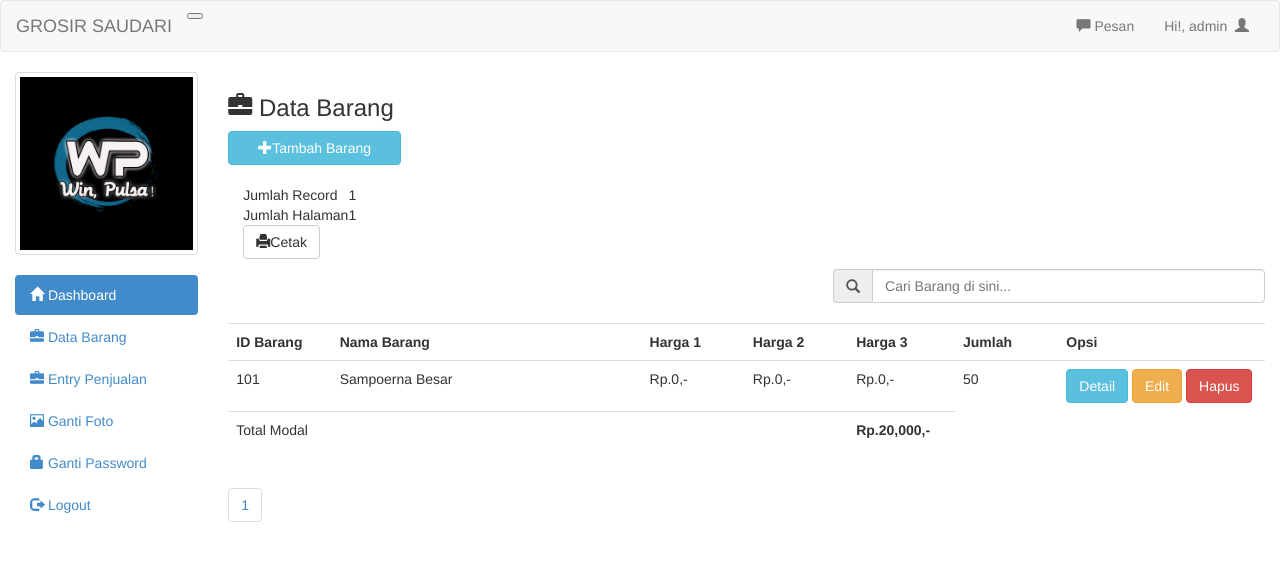
After one commit to g3xforce/grosir_saudari_web, a PHP site: page /admin/barang_main_menu.php in a window 1280 px wide. The commit adds this page. Shown: the top 561 px of the page. Run offline with PHP 8.4, Linux system fonts and the light colour scheme; a user stored in the database is signed in; data comes from the database, SQL or seed files in the repository.

Commit message:
CRUD Fix

```diff
--- a/admin/det_barang.php
+++ b/admin/barang_detail.php
@@ -1,9 +1,9 @@
 <?php
-include 'header.php';
+    include 'header.php';
 ?>
 
 <h3><span class="glyphicon glyphicon-briefcase"></span> Detail Barang</h3>
-<a class="btn" href="barang.php"><span class="glyphicon glyphicon-arrow-left"></span> Kembali</a>
+<a class="btn" href="barang_main_menu.php"><span class="glyphicon glyphicon-arrow-left"></span> Kembali</a>
 
 <?php
 $brg=mysqli_real_escape_string($konek, $_GET['id']);
@@ -45,6 +45,6 @@ while($d=mysqli_fetch_array($det)){
             <td><?php echo $d['sisa'] ?></td>
         </tr>
     </table>
-    <?php
+<?php
 }
 ?>
--- a/admin/edit.php
+++ b/admin/barang_edit.php
@@ -2,15 +2,16 @@
 include 'header.php';
 ?>
 <h3><span class="glyphicon glyphicon-briefcase"></span> Edit Barang</h3>
-<a class="btn" href="barang.php"><span class="glyphicon glyphicon-arrow-left"></span> Kembali</a>
+<a class="btn" href="barang_main_menu.php"><span class="glyphicon glyphicon-arrow-left"></span> Kembali</a>
 <?php
     $id_brg=mysqli_real_escape_string($konek, $_GET['id']);
     $det=mysqli_query($konek, "select * from barang where id_barang='$id_brg'")or die(mysqli_error($konek));
     while($d=mysqli_fetch_array($det)){
 ?>
-    <form action="update.php" method="post">
+    <form action="api_barang.php" method="post">
         <table class="table"></table>
             <tr>
+                <input type="text" name="aksi" value="edit_barang">
                 <td></td>
                 <td><input type="hidden" name="id_barang" value="<?php echo $d['id_barang'] ?>"></td>
             </tr>
--- /dev/null
+++ b/admin/barang_main_menu.php
@@ -0,0 +1,170 @@
+<?php include 'header.php'; ?>
+
+<h3><span class="glyphicon glyphicon-briefcase"></span> Data Barang</h3>
+<button style="margin-bottom:20px" data-toggle="modal" data-target="#myModal" class="btn btn-info col-md-2"><span class="glyphicon glyphicon-plus"></span>Tambah Barang</button>
+<br/>
+<br/>
+
+<?php
+	//error_reporting(0);
+	$periksa=mysqli_query($konek, "select * from barang where jumlah <=3");
+	while($q=mysqli_fetch_array($periksa)){
+		if($q['jumlah']<=3){
+			?>
+			<script>
+				$(document).ready(function(){
+					$('#pesan_sedia').css("color", "red");
+					$('#pesan_sedia').append("<span class='glyphicon glyphicon-asterisk'></span>");
+				});
+			</script>
+			<?php
+			echo "<div style='padding:5px' class='alert alert-warning'><span class='glyphicon glyphicon-info-sign'></span> Stock <a style='color:red'>". $q['nama']."</a> yang tersisa sudah kurang dari 3 . silahkan pesan lagi !!</div>";
+		}
+	}
+ ?>
+ <?php
+ 	$per_hal = 10;
+ 	$jumlah_record = mysqli_query($konek, "SELECT COUNT(*) FROM barang");
+ 	$jum = mysqli_fetch_assoc($jumlah_record) != NULL;
+ 	$halaman = ceil($jum / $per_hal);
+ 	$page = (isset($_GET['page'])) ? (int)$_GET['page'] : 1;
+ 	$start = ($page - 1) * $per_hal;
+ ?>
+ <div class="col-md-12">
+	 <table class="=col-md-2">
+		<tr>
+			<td>Jumlah Record</td>
+			<td><?php echo $jum; ?></td>
+		</tr>
+		<tr>
+			<td>Jumlah Halaman</td>
+			<td><?php echo $halaman; ?></td>
+		</tr>
+	 </table>
+	 <a style="margin-bottom: 10px;" href="lap_barang.php" target="_blank" class="btn btn-default pull right"><span class="glyphicon glyphicon-print"></span>Cetak</a>
+ </div>
+ <form action="cari_act.php" method="get">
+	 <div class="input-group col-md-5 col-md-offset-7">
+		 <span class="input-group-addon" id="basic-addon1"><span class="glyphicon glyphicon-search"></span></span>
+		 <input type="text" class="form-control" placeholder="Cari Barang di sini..." aria-describedby="basic-addon1" name="cari">
+	 </div>
+ </form>
+ <br/>
+ <table class="table table-hover">
+	<tr>
+		<th class="col-md-1">ID Barang</th>
+		<th class="col-md-3">Nama Barang</th>
+		<th class="col-md-1">Harga 1</th>
+		<th class="col-md-1">Harga 2</th>
+		<th class="col-md-1">Harga 3</th>
+		<th class="col-md-1">Jumlah</th>
+
+		<th class="col-md-2">Opsi</th>
+	</tr>
+	<?php
+	if(isset($_GET['cari'])){
+		$cari=mysqli_real_escape_string($konek, $_GET['cari']);
+		$brg=mysqli_query($konek, "select * from barang where nama like '$cari' or jenis like 'cari'");
+	}else{
+		$brg=mysqli_query($konek, "select * from barang limit $start, $per_hal");
+	}
+	//$id=0;
+	while($b=mysqli_fetch_array($brg)){
+		?>
+		<tr>
+			<td><?php echo $b['id_barang'] ?></td>
+			<td><?php echo $b['nama'] ?></td>
+			<td>Rp.<?php echo number_format($b['harga_1']) ?>,-</td>
+			<td>Rp.<?php echo number_format($b['harga_2']) ?>,-</td>
+			<td>Rp.<?php echo number_format($b['harga_3']) ?>,-</td>
+			<td><?php echo $b['jumlah'] ?></td>
+			<td>
+				<a href="barang_detail.php?id=<?php echo $b['id_barang']; ?>" class="btn btn-info">Detail</a>
+				<a href="barang_edit.php?id=<?php echo $b['id_barang']; ?>" class="btn btn-warning">Edit</a>
+				<a onclick="if(confirm('Apakah anda yakin ingin menghapus data ini ?')){ location.href='api_barang.php?id=<?php echo $b['id_barang']; ?>' }" class="btn btn-danger">Hapus</a>
+			</td>
+		</tr>
+		<?php
+	}
+	?>
+	<tr>
+		<td colspan="4">Total Modal</td>
+		<td>
+		<?php
+			$x=mysqli_query($konek, "select sum(modal) as total from barang");
+			$xx=mysqli_fetch_array($x);
+			echo "<b> Rp.".number_format($xx['total']).",-</b>";
+		?>
+		</td>
+	</tr>
+ </table>
+ <ul class="pagination">
+			<?php
+			for($x=1;$x<=$halaman;$x++){
+				?>
+				<li><a href="?page=<?php echo $x ?>"><?php echo $x ?></a></li>
+				<?php
+			}
+			?>
+ </ul>
+
+<div id="myModal" class="modal fade">
+	<div class="modal-dialog">
+		<div class="modal-content">
+			<div class="modal-header">
+				<button type="button" class="close" data-dismiss="modal" aria-hidden="true">&times;</button>
+				<h4 class="modal-title">Tambah Barang</h4>
+			</div>
+			<div class="modal-body">
+				<form action="api_barang.php" method="POST">
+					<div class="form-group">
+						<input name="aksi" type="hidden" value="insert_barang">
+						<label>ID Barang</label>
+						<input name="id_barang" type="text" class="form-control" placeholder="ID Barang">
+					</div>
+					<div class="form-group">
+						<label>Nama Barang</label>
+						<input name="nama" type="text" class="form-control" placeholder="Nama Barang">
+					</div>
+					<div class="form-group">
+						<label>Jenis</label>
+						<input name="jenis" type="text" class="form-control" placeholder="Jenis">
+					</div>
+					<div class="form-group">
+						<label>Harga Modal</label>
+						<input name="modal" type="text" class="form-control" placeholder="Harga Modal">
+					</div>
+					<div class="form-group">
+						<label>Harga 1</label>
+						<input name="harga1" type="text" class="form-control" placeholder="Harga 1">
+					</div>
+					<div class="form-group">
+						<label>Harga 2</label>
+						<input name="harga2" type="text" class="form-control" placeholder="Harga 2">
+					</div>
+					<div class="form-group">
+						<label>Harga 3</label>
+						<input name="harga3" type="text" class="form-control" placeholder="Harga 3">
+					</div>
+					<div class="form-group">
+						<label>Jumlah</label>
+						<input name="jumlah" type="text" class="form-control" placeholder="Jumlah">
+					</div>
+					<div>
+						<label>Sisa</label>
+						<input name="sisa" type="text" class="form-control" placeholder="Sisa">
+					</div>
+
+					<div class="modal-footer">
+						<button type="button" class="btn btn-default" data-dismiss="modal">Batal</button>
+						<input type="submit" class="btn btn-primary" value="Simpan">
+					</div>
+				</form>
+			</div>
+		</div>
+	</div>
+</div>
+
+<?php
+include 'footer.php';
+?>
--- a/admin/header.php
+++ b/admin/header.php
@@ -81,7 +81,7 @@
         <div class="row"></div>
         <ul class="nav nav-pills nav-stacked">
             <li class="active"><a href="index.php"><span class="glyphicon glyphicon-home"></span> Dashboard</a></li>
-            <li><a href="barang.php"><span class="glyphicon glyphicon-briefcase"></span> Data Barang</a></li>
+            <li><a href="barang_main_menu.php"><span class="glyphicon glyphicon-briefcase"></span> Data Barang</a></li>
             <li><a href="barang_laku.php"><span class="glyphicon glyphicon-briefcase"></span> Entry Penjualan</a></li>
             <li><a href="ganti_foto.php"><span class="glyphicon glyphicon-picture"></span> Ganti Foto</a></li>
             <li><a href="ganti_pass.php"><span class="glyphicon glyphicon-lock"></span> Ganti Password</a></li>
--- a/admin/index.php
+++ b/admin/index.php
@@ -1,9 +1,9 @@
 <?php
-include 'header.php';
+	include 'header.php';
 ?>
 
 <?php
-$a = mysqli_query($konek, "select * from barang");
+	$a = mysqli_query($konek, "select * from barang");
 ?>
 
 <div class="col-md-10">
```
Also changed, not shown: admin/api_barang.php (added, +40 -0 lines), admin/barang_laku_act.php (+9 -8 lines), admin/lap_barang.php (+26 -2 lines), admin/tmb_brg_act.php (deleted, +0 -16 lines), admin/update.php (deleted, +0 -15 lines).
